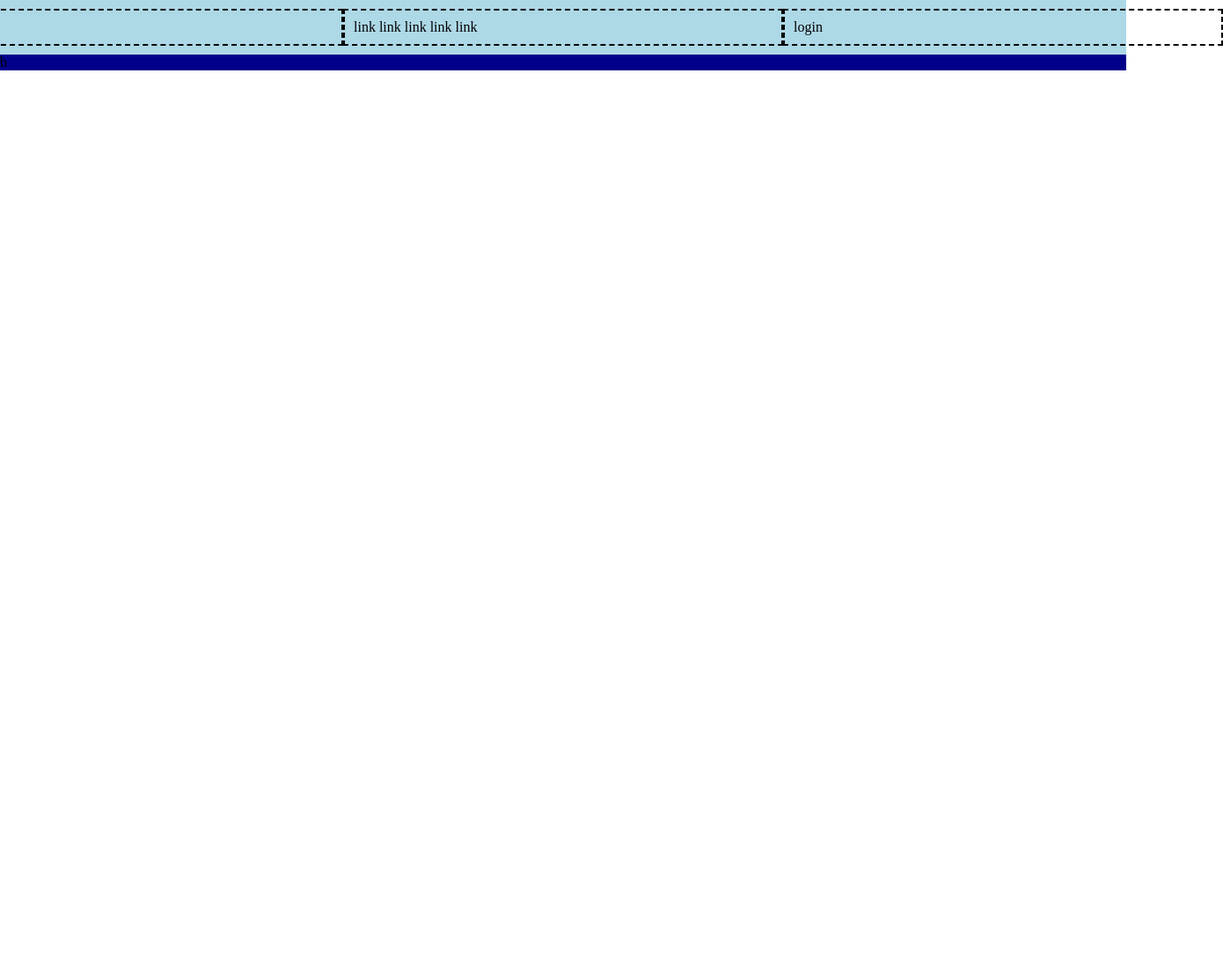
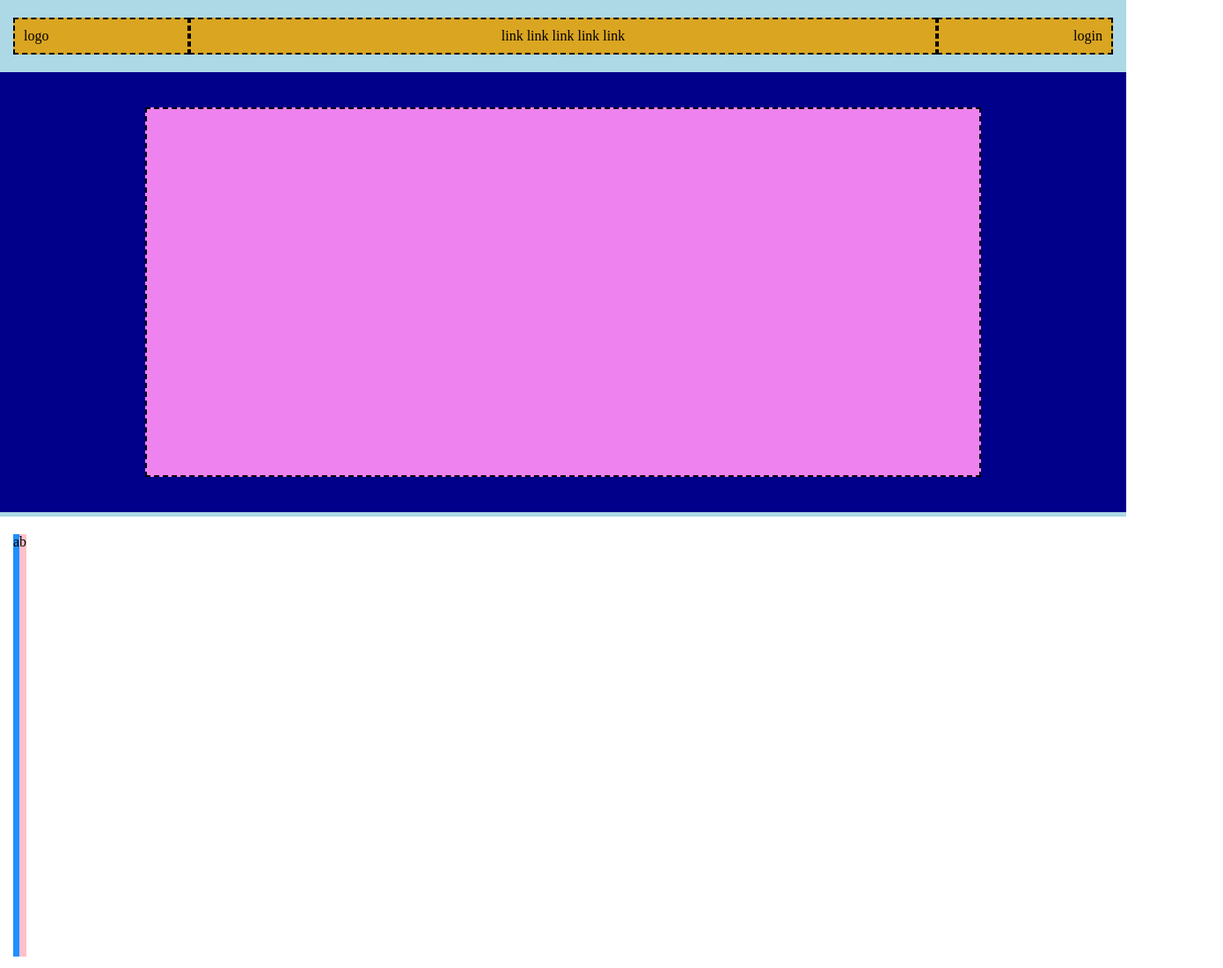
Before and after one commit to danielecarpentiero/htmlcss-struttura-discord, a plain HTML site: page index.html in a window 1280 px wide. Shown: the top 1100 px of the page at 88% size, 1390 px wide, since content can reach past the window. Before the commit the page ends 800 px from the top, so only its background shows below. Drawn offline with Linux system fonts and the light colour scheme.

Commit message:
feat: body changes

```diff
--- a/css/style.css
+++ b/css/style.css
@@ -18,19 +18,68 @@
   background-color: #00008b;
 }
 
+.bottom-container.debug {
+  background-color: #ee82ee;
+  height: 420px;
+}
+
+section .container.debug {
+  height: 520px;
+}
+
 /* debug */
 
 /* Header */
 
-.top {
+.container {
   display: flex;
-  justify-content: center;
-  padding: 0 500px;
+  width: 1250px;
+  margin: 0px auto;
+  padding: 20px 0;
 }
 
-.hbox {
-  margin: 10px 0;
+.header-box {
   padding: 10px;
-  min-width: 500px;
+  border: 2px dashed black;
+  background-color: #daa520;
+}
+.header-box.three,
+.header-box.one {
+  width: 200px;
+}
+
+.header-box.two {
+  flex-grow: 1;
+  text-align: center;
+}
+
+.header-box.three {
+  text-align: right;
+}
+
+.bottom {
+  display: flex;
+  border-bottom: 5px solid#add8e6;
+}
+
+.bottom-container {
+  width: 950px;
+  margin: 40px auto;
   border: 2px dashed black;
 }
+
+/* /Header */
+
+/* Body */
+
+section .left-box {
+  background-color: #1e90ff;
+}
+
+.right-box {
+  background-color: #ffc0cb;
+}
+
+.inverted {
+  background-color: #d3d3d3;
+}
--- a/index.html
+++ b/index.html
@@ -9,13 +9,38 @@
   <body>
     <!-- Header -->
     <header>
-      <header class="top debug">
-        <div class="hbox one">logo</div>
-        <div class="hbox two">link link link link link</div>
-        <div class="hbox three">login</div>
-      </header>
-      <header class="bottom debug">b</header>
+      <div class="top debug">
+        <div class="top container">
+          <div class="header-box one">logo</div>
+          <div class="header-box two">link link link link link</div>
+          <div class="header-box three">login</div>
+        </div>
+      </div>
+      <div class="bottom debug">
+        <div class="bottom-container debug"></div>
+      </div>
     </header>
     <!-- /Header -->
+    <!-- Main section -->
+    <main>
+      <section>
+        <div class="container debug">
+          <div class="left-box">a</div>
+          <div class="right-box">b</div>
+        </div>
+      </section>
+      <section class="inverted">
+        <div class="container debug">
+          <div class="right-box">a</div>
+          <div class="left-box">b</div>
+        </div>
+      </section>
+      <section>
+        <div class="container debug">
+          <div class="left-box">a</div>
+          <div class="right-box">b</div>
+        </div>
+      </section>
+    </main>
   </body>
 </html>
```
